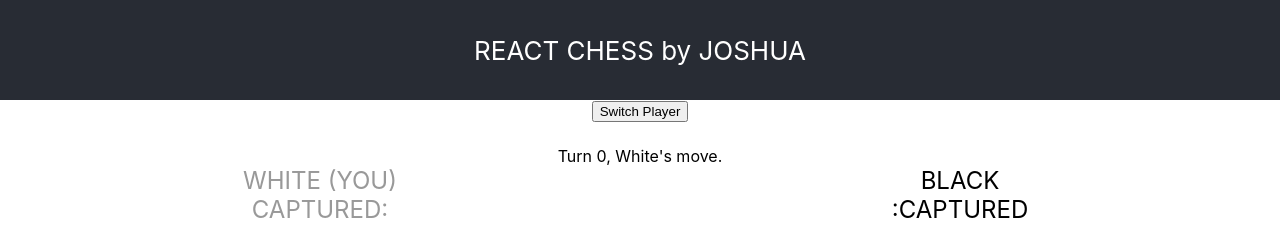
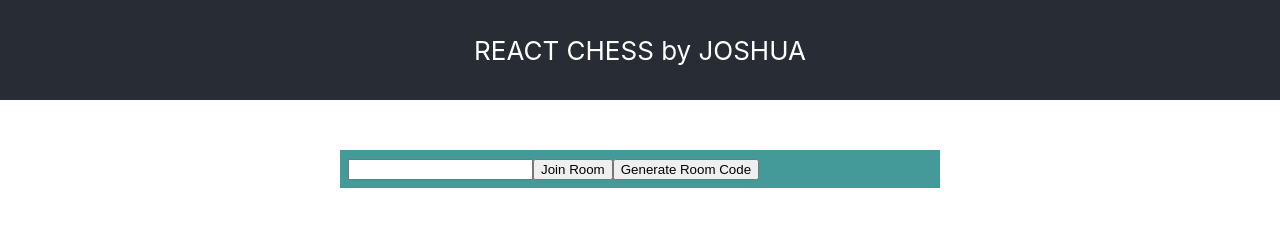
Before and after one commit to joshuacassidygrant/react-chess, a React (Create React App) app: page / in a window 1280 px wide. Shown: the top 230 px of the page. Built offline with nearby package versions, Linux system fonts and the light colour scheme; no server answers.

Commit message:
got rooms working basically1

```diff
--- a/package.json
+++ b/package.json
@@ -11,10 +11,12 @@
     "@types/node": "^12.0.0",
     "@types/react": "^17.0.0",
     "@types/react-dom": "^17.0.0",
+    "@types/rebass": "^4.0.8",
     "lodash": "^4.17.21",
     "react": "^17.0.2",
     "react-dom": "^17.0.2",
     "react-scripts": "4.0.3",
+    "rebass": "^4.0.7",
     "socket.io-client": "^4.0.1",
     "typescript": "^4.1.2",
     "web-vitals": "^1.0.1"
--- a/src/components/game.tsx
+++ b/src/components/game.tsx
@@ -2,9 +2,10 @@ import React, {FC, ReactElement, useState, useEffect} from "react";
 import {Board} from "./board";
 import {TokenMap, TokenData, Coordinate, GridData, CoordinateMove} from "../types/";
 import {startState} from "../game/start";
-import {updateTokenData, coordinateInList, doMove, toMove} from "../utils/";
+import {updateTokenData, coordinateInList, doMove, toMove, emitMove} from "../utils/";
 import {getOr} from "lodash/fp";
 import {GameInfo} from "./game-info";
+import { StartPanel } from "./start-panel";
 
 const socketEndpoint = "http://localhost:3001";
 const io = require("socket.io-client");
@@ -28,13 +29,13 @@ export const Game: FC = (): ReactElement => {
     const [legalCells, setLegalCells] = useState<Coordinate[]>([]);
     const [tokenMap, setTokenMap]= useState<TokenMap>(startState(grid));
     const [takenPieces, setTakenPieces] = useState<TokenData[]>([]);
-    const [currentPlayer, setCurrentPlayer] = useState(0);
+    const [currentPlayer, setCurrentPlayer] = useState(-1);
+    const [currentRoom, setCurrentRoom] = useState("");
     const [hoverCell, setHoverCell] = useState<Coordinate>({
         x:0, y:0, grid
     });
 
     const incrementTurn = (turn: number) => {
-        console.log("inc" + turn);
         setTurn(turn + 1);
     }
 
@@ -44,10 +45,12 @@ export const Game: FC = (): ReactElement => {
         });
     }, []);
 
+
     return (
         <div>
+            {currentRoom === ""  || currentPlayer === -1 ? (<StartPanel currentPlayer={currentPlayer} setCurrentPlayer={setCurrentPlayer} currentRoom={currentRoom} setCurrentRoom={setCurrentRoom} socket={socket} />) :
+            <>
             <div>
-                <button onClick={() => {setCurrentPlayer((currentPlayer + 1) % 2)}}>Switch Player</button>
                 <GameInfo turn={turn} captured={takenPieces} currentPlayer={currentPlayer}/>
             </div>
             <div>
@@ -67,7 +70,7 @@ export const Game: FC = (): ReactElement => {
                             if (!originalCoord) return;
                             const move = toMove(turn, originalCoord, hoverCell);
                             setTokenMap(doMove(move, grid, tokenMap, incrementTurn, (d) => {setTakenPieces([...takenPieces, d])}));
-                            emitMove(socket, move);
+                            emitMove(socket, currentRoom, move);
                         }
                         tokenMap[selectedToken].isSelected = false;
                         setSelectedToken("");
@@ -95,12 +98,10 @@ export const Game: FC = (): ReactElement => {
                     }
                 }/>
             </div>
+            </>
+            }
 
         </div>
     )
 
 }
-
-function emitMove(socket: any, move: CoordinateMove): void {
-    socket.emit("request-move", move);
-}
--- /dev/null
+++ b/src/components/start-panel.tsx
@@ -0,0 +1,43 @@
+import React, {FC, ReactElement, useState} from "react";
+import {Flex, Box} from "rebass";
+import { joinRoom } from "../utils";
+
+export type StartPanelProps = {
+    socket: any,
+    currentRoom: string,
+    setCurrentRoom: (room: string) => void,
+    currentPlayer: number,
+    setCurrentPlayer: (player: number) => void
+}
+
+export const StartPanel: FC<StartPanelProps> = ({socket, currentRoom, setCurrentRoom, currentPlayer, setCurrentPlayer}): ReactElement => {
+
+    const [currentRoomInput, setCurrentRoomInput] = useState(currentRoom);
+
+
+    return (
+        <Flex p={2} width={600} mx="auto" my={50} bg="#499">
+            {
+                currentRoom === "" ?
+           (<Box>
+                <input  value={currentRoomInput} onChange={(e) => setCurrentRoomInput(e.target.value)}/><button onClick={() => {
+                    joinRoom(socket, currentRoomInput);
+                    setCurrentRoom(currentRoomInput);
+                    setCurrentPlayer(-1);
+                }}>Join Room</button>
+                <button onClick={() => {setCurrentRoomInput(btoa((Math.random()) + "").substr(5, 12))}}>Generate Room Code</button>
+            </Box>
+            ) : (
+            <Box>
+                <div>
+                    <button onClick={() => {setCurrentPlayer(0)}}>Join as White</button>
+                    <button onClick={() => {setCurrentPlayer(1)}}>Join as Black</button>
+                    <button onClick={() => {setCurrentPlayer(2)}}>Join as Spectator</button>
+                    <button onClick={() => {setCurrentRoomInput(""); setCurrentRoom("");}}>Leave Room</button>
+                </div>
+            </Box>)
+            }
+        </Flex>
+    )
+
+}
--- a/src/utils/index.js
+++ b/src/utils/index.js
@@ -1,3 +1,4 @@
 export * from "./chessUtils";
 export * from "./coordinateUtils";
 export * from "./tokenMapUtils";
+export * from "./requests";
--- /dev/null
+++ b/src/utils/requests.ts
@@ -0,0 +1,9 @@
+import { CoordinateMove } from "../types";
+
+export function emitMove(socket: any, room: string, move: CoordinateMove): void {
+    socket.emit("request-move", {move, room});
+}
+
+export function joinRoom(socket: any, room: string): void {
+    socket.emit("request-join-room", room);
+}
```
Also changed, not shown: 1 other file (tests, documents, lock files or other folders).
